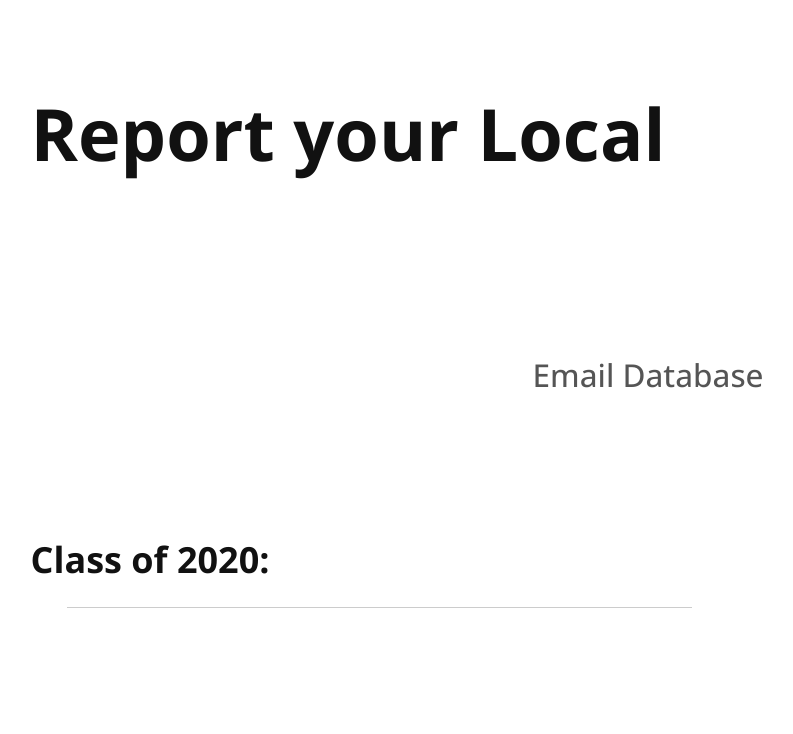
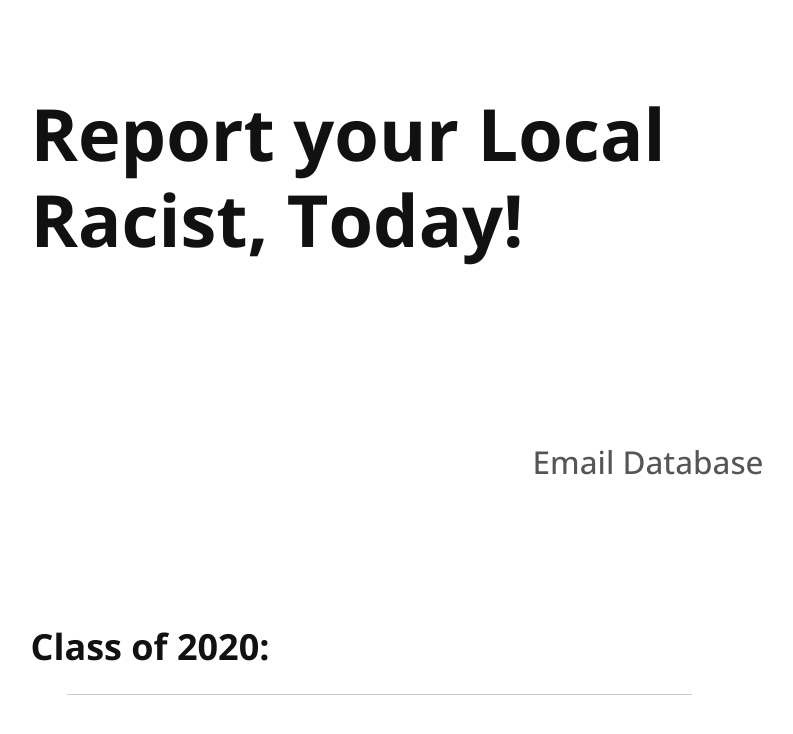
Before and after one commit to reporthawks/reportyourlocal, a Jekyll site: the page built from index.md, in a window 1280 px wide. Shown: the top 734 px of the page, without its empty margins (261-1054 px from the left). Built offline with Jekyll 4.4.1, drawn with Linux system fonts in a browser that asks for light colours; nearby versions of some CDN libraries; our own code applies the rules of GitHub Pages for plain Markdown files.

Commit message:
Update _config.yml

```diff
--- a/_config.yml
+++ b/_config.yml
@@ -1,6 +1,6 @@
 # Site settings
 title: Report Your Local
-tag_text: Report your Local
+tag_text: Report your Local Racist, Today!
 description:
 url: "http://127.0.0.1:4000"
 baseurl: "https://reporthawks.github.io/reportyourlocal/"
```
